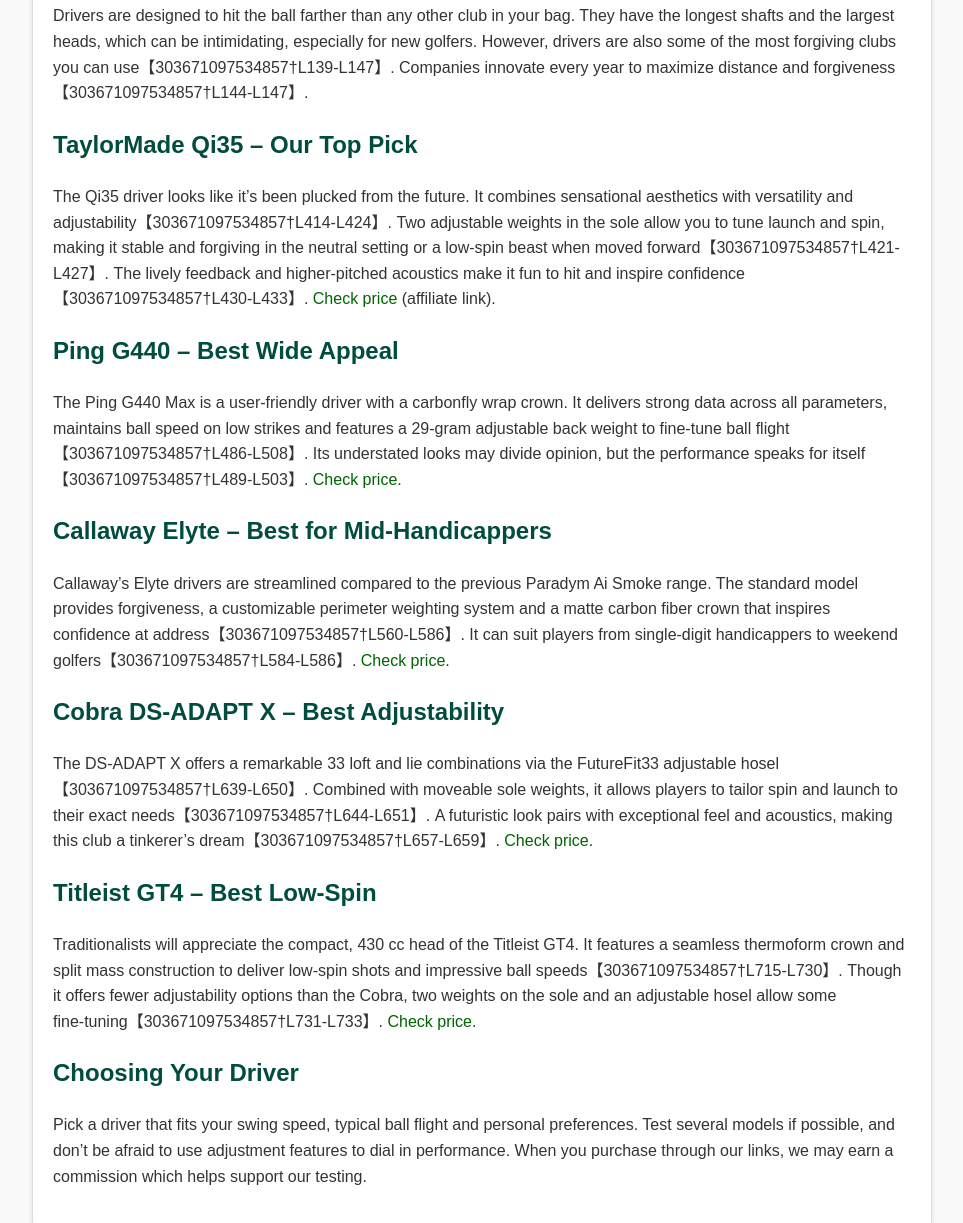
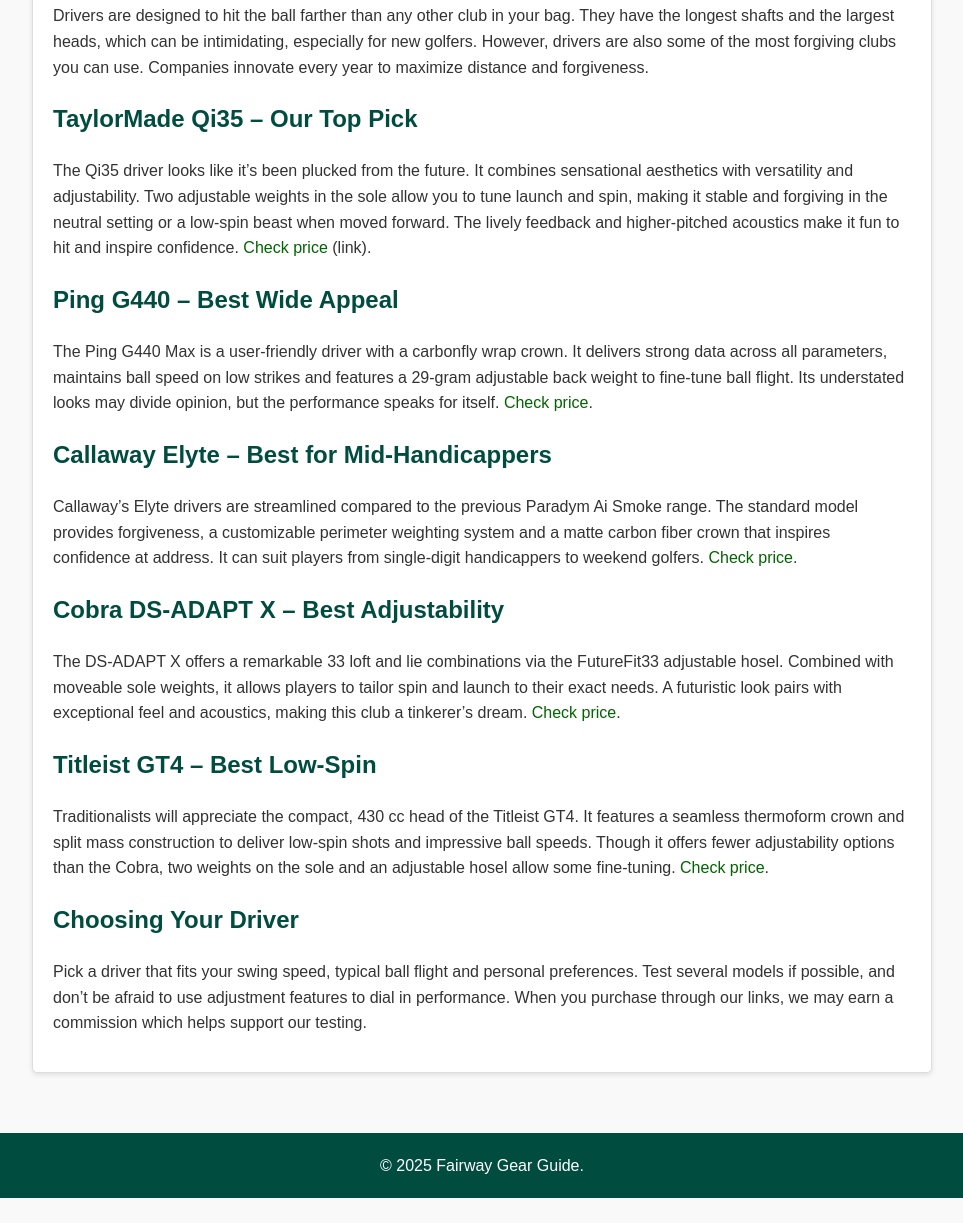
Before and after one commit to hamilde23/fairway-gear-guide, a plain HTML site: page posts/top-golf-drivers-2025.html in a window 1280 px wide. Shown: the part 1090-2313 px from the top of the page, without its empty margins (158-1121 px from the left). After the commit the page ends 2288 px from the top, so only its background shows below. Drawn offline with Linux system fonts and the light colour scheme.

Commit message:
Remove citations and rename affiliate link label for top golf drivers post

```diff
--- a/posts/top-golf-drivers-2025.html
+++ b/posts/top-golf-drivers-2025.html
@@ -22,17 +22,17 @@
         <article>
             <!-- Featured image for the drivers article -->
             <img class="featured-image" src="../images/drivers.jpg" alt="TaylorMade Qi35 driver">
-            <p>Drivers are designed to hit the ball farther than any other club in your bag. They have the longest shafts and the largest heads, which can be intimidating, especially for new golfers. However, drivers are also some of the most forgiving clubs you can use【303671097534857†L139-L147】. Companies innovate every year to maximize distance and forgiveness【303671097534857†L144-L147】.</p>
+            <p>Drivers are designed to hit the ball farther than any other club in your bag. They have the longest shafts and the largest heads, which can be intimidating, especially for new golfers. However, drivers are also some of the most forgiving clubs you can use. Companies innovate every year to maximize distance and forgiveness.</p>
             <h2>TaylorMade Qi35 – Our Top Pick</h2>
-            <p>The Qi35 driver looks like it’s been plucked from the future. It combines sensational aesthetics with versatility and adjustability【303671097534857†L414-L424】. Two adjustable weights in the sole allow you to tune launch and spin, making it stable and forgiving in the neutral setting or a low‑spin beast when moved forward【303671097534857†L421-L427】. The lively feedback and higher‑pitched acoustics make it fun to hit and inspire confidence【303671097534857†L430-L433】. <a href="https://www.amazon.com/s?k=TaylorMade+Qi35+driver&tag=fairwaygeargu-20" target="_blank">Check price</a> (affiliate link).</p>
+            <p>The Qi35 driver looks like it’s been plucked from the future. It combines sensational aesthetics with versatility and adjustability. Two adjustable weights in the sole allow you to tune launch and spin, making it stable and forgiving in the neutral setting or a low‑spin beast when moved forward. The lively feedback and higher‑pitched acoustics make it fun to hit and inspire confidence. <a href="https://www.amazon.com/s?k=TaylorMade+Qi35+driver&tag=fairwaygeargu-20" target="_blank">Check price</a> (link).</p>
             <h2>Ping G440 – Best Wide Appeal</h2>
-            <p>The Ping G440 Max is a user‑friendly driver with a carbonfly wrap crown. It delivers strong data across all parameters, maintains ball speed on low strikes and features a 29‑gram adjustable back weight to fine‑tune ball flight【303671097534857†L486-L508】. Its understated looks may divide opinion, but the performance speaks for itself【303671097534857†L489-L503】. <a href="https://www.amazon.com/s?k=Ping+G440+driver&tag=fairwaygeargu-20" target="_blank">Check price</a>.</p>
+            <p>The Ping G440 Max is a user‑friendly driver with a carbonfly wrap crown. It delivers strong data across all parameters, maintains ball speed on low strikes and features a 29‑gram adjustable back weight to fine‑tune ball flight. Its understated looks may divide opinion, but the performance speaks for itself. <a href="https://www.amazon.com/s?k=Ping+G440+driver&tag=fairwaygeargu-20" target="_blank">Check price</a>.</p>
             <h2>Callaway Elyte – Best for Mid‑Handicappers</h2>
-            <p>Callaway’s Elyte drivers are streamlined compared to the previous Paradym Ai Smoke range. The standard model provides forgiveness, a customizable perimeter weighting system and a matte carbon fiber crown that inspires confidence at address【303671097534857†L560-L586】. It can suit players from single‑digit handicappers to weekend golfers【303671097534857†L584-L586】. <a href="https://www.amazon.com/s?k=Callaway+Elyte+driver&tag=fairwaygeargu-20" target="_blank">Check price</a>.</p>
+            <p>Callaway’s Elyte drivers are streamlined compared to the previous Paradym Ai Smoke range. The standard model provides forgiveness, a customizable perimeter weighting system and a matte carbon fiber crown that inspires confidence at address. It can suit players from single‑digit handicappers to weekend golfers. <a href="https://www.amazon.com/s?k=Callaway+Elyte+driver&tag=fairwaygeargu-20" target="_blank">Check price</a>.</p>
             <h2>Cobra DS‑ADAPT X – Best Adjustability</h2>
-            <p>The DS‑ADAPT X offers a remarkable 33 loft and lie combinations via the FutureFit33 adjustable hosel【303671097534857†L639-L650】. Combined with moveable sole weights, it allows players to tailor spin and launch to their exact needs【303671097534857†L644-L651】. A futuristic look pairs with exceptional feel and acoustics, making this club a tinkerer’s dream【303671097534857†L657-L659】. <a href="https://www.amazon.com/s?k=Cobra+DS+ADAPT+X+driver&tag=fairwaygeargu-20" target="_blank">Check price</a>.</p>
+            <p>The DS‑ADAPT X offers a remarkable 33 loft and lie combinations via the FutureFit33 adjustable hosel. Combined with moveable sole weights, it allows players to tailor spin and launch to their exact needs. A futuristic look pairs with exceptional feel and acoustics, making this club a tinkerer’s dream. <a href="https://www.amazon.com/s?k=Cobra+DS+ADAPT+X+driver&tag=fairwaygeargu-20" target="_blank">Check price</a>.</p>
             <h2>Titleist GT4 – Best Low‑Spin</h2>
-            <p>Traditionalists will appreciate the compact, 430 cc head of the Titleist GT4. It features a seamless thermoform crown and split mass construction to deliver low‑spin shots and impressive ball speeds【303671097534857†L715-L730】. Though it offers fewer adjustability options than the Cobra, two weights on the sole and an adjustable hosel allow some fine‑tuning【303671097534857†L731-L733】. <a href="https://www.amazon.com/s?k=Titleist+GT4+driver&tag=fairwaygeargu-20" target="_blank">Check price</a>.</p>
+            <p>Traditionalists will appreciate the compact, 430 cc head of the Titleist GT4. It features a seamless thermoform crown and split mass construction to deliver low‑spin shots and impressive ball speeds. Though it offers fewer adjustability options than the Cobra, two weights on the sole and an adjustable hosel allow some fine‑tuning. <a href="https://www.amazon.com/s?k=Titleist+GT4+driver&tag=fairwaygeargu-20" target="_blank">Check price</a>.</p>
             <h2>Choosing Your Driver</h2>
             <p>Pick a driver that fits your swing speed, typical ball flight and personal preferences. Test several models if possible, and don’t be afraid to use adjustment features to dial in performance. When you purchase through our links, we may earn a commission which helps support our testing.</p>
         </article>
```
